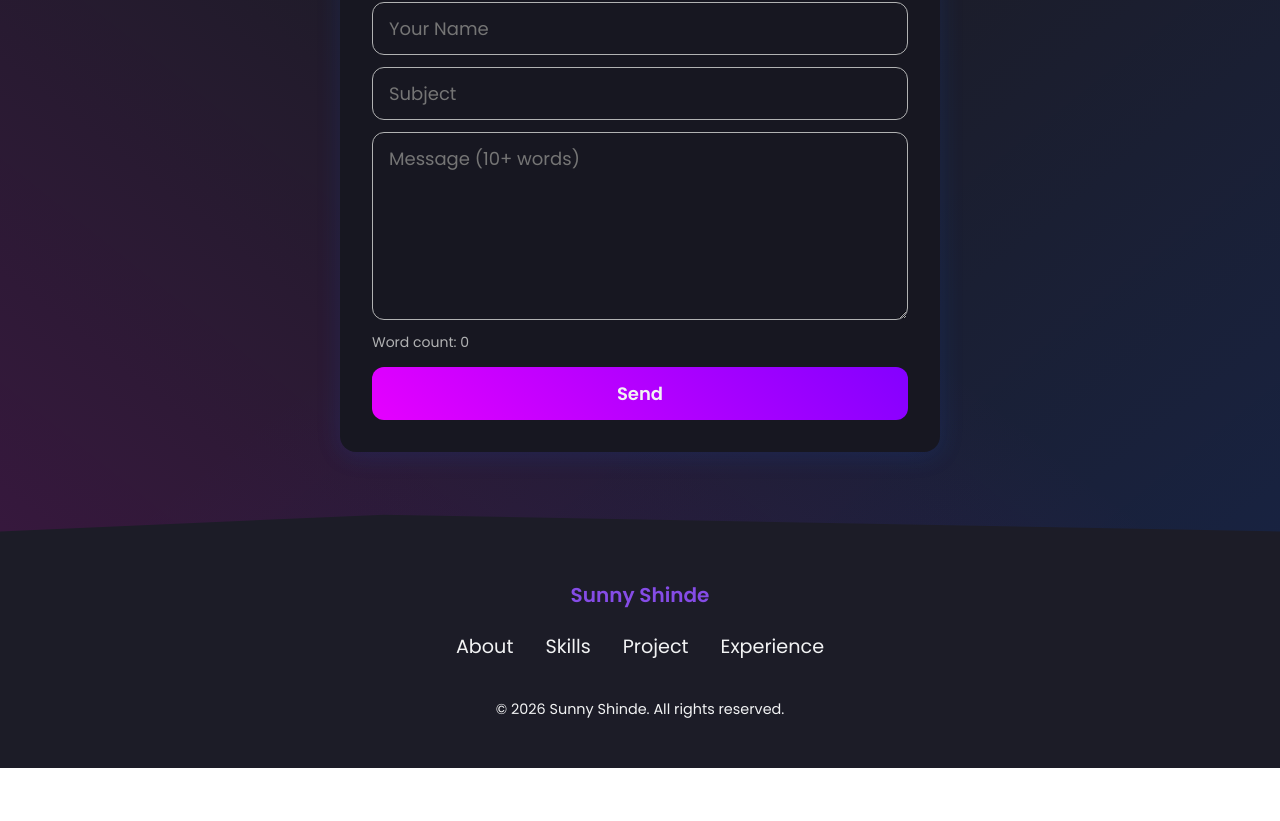
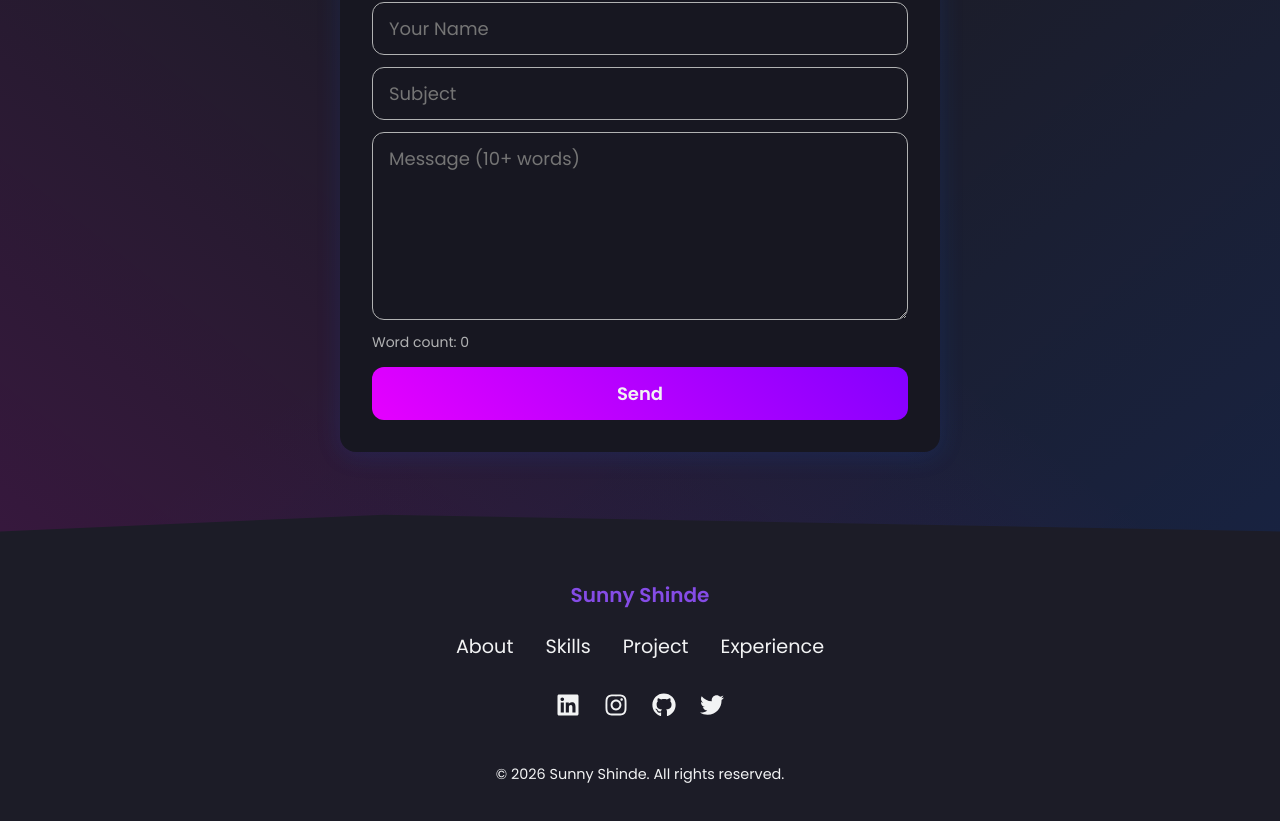
Before and after one commit to Sunnyshinde8097/Portfolio-Sunny, a React (Create React App) app: page / in a window 1280 px wide. Shown: the part 4802-5623 px from the top of the page. Before the commit the page ends 5570 px from the top, so only its background shows below. Built offline with nearby package versions, Linux system fonts and the light colour scheme.

Commit message:
Added Icon

```diff
--- a/src/Components/Footer/index.js
+++ b/src/Components/Footer/index.js
@@ -1,12 +1,11 @@
-import styled from 'styled-components';
-
+import styled from "styled-components";
+import { FaLinkedin, FaInstagram, FaGithub, FaTwitter } from "react-icons/fa";
 
 const FooterContainer = styled.div`
   width: 100%;
   padding: 2rem 0;
   display: flex;
   justify-content: center;
-  //background: linear-gradient(100.26deg, rgba(0, 102, 255, 0.05) 42.33%, rgba(150, 0, 225, 0.05) 127.07%);
 `;
 
 const FooterWrapper = styled.footer`
@@ -44,7 +43,7 @@ const Nav = styled.nav`
 `;
 
 const NavLink = styled.a`
-color: ${({ theme }) => theme.text_primary};
+  color: ${({ theme }) => theme.text_primary};
   text-decoration: none;
   font-size: 1.2rem;
   transition: color 0.2s ease-in-out;
@@ -56,6 +55,20 @@ color: ${({ theme }) => theme.text_primary};
   }
 `;
 
+const SocialIcons = styled.div`
+  display: flex;
+  gap: 1.5rem;
+  margin-top: 1rem;
+`;
+
+const SocialLink = styled.a`
+  color: ${({ theme }) => theme.text_primary};
+  font-size: 1.5rem;
+  transition: color 0.3s ease-in-out;
+  &:hover {
+    color: ${({ theme }) => theme.primary};
+  }
+`;
 
 const Copyright = styled.p`
   margin-top: 1.5rem;
@@ -75,10 +88,42 @@ function Footer() {
           <NavLink href="#projects">Project</NavLink>
           <NavLink href="#experience">Experience</NavLink>
         </Nav>
+
+        {/* Social Media Icons */}
+        <SocialIcons>
+          <SocialLink
+            href="https://www.linkedin.com/in/sunny-shinde"
+            target="_blank"
+            rel="noopener noreferrer"
+          >
+            <FaLinkedin />
+          </SocialLink>
+          <SocialLink
+            href="https://www.instagram.com/sunnyshinde8097/"
+            target="_blank"
+            rel="noopener noreferrer"
+          >
+            <FaInstagram />
+          </SocialLink>
+          <SocialLink
+            href="https://github.com/Sunnyshinde8097"
+            target="_blank"
+            rel="noopener noreferrer"
+          >
+            <FaGithub />
+          </SocialLink>
+          <SocialLink
+            href="https://x.com/ShindeSun97297"
+            target="_blank"
+            rel="noopener noreferrer"
+          >
+            <FaTwitter />
+          </SocialLink>
+        </SocialIcons>
+
         <Copyright>
           &copy; 2026 Sunny Shinde. All rights reserved.
         </Copyright>
-
       </FooterWrapper>
     </FooterContainer>
   );
```
Also changed, not shown: 1 other file (tests, documents, lock files or other folders).
